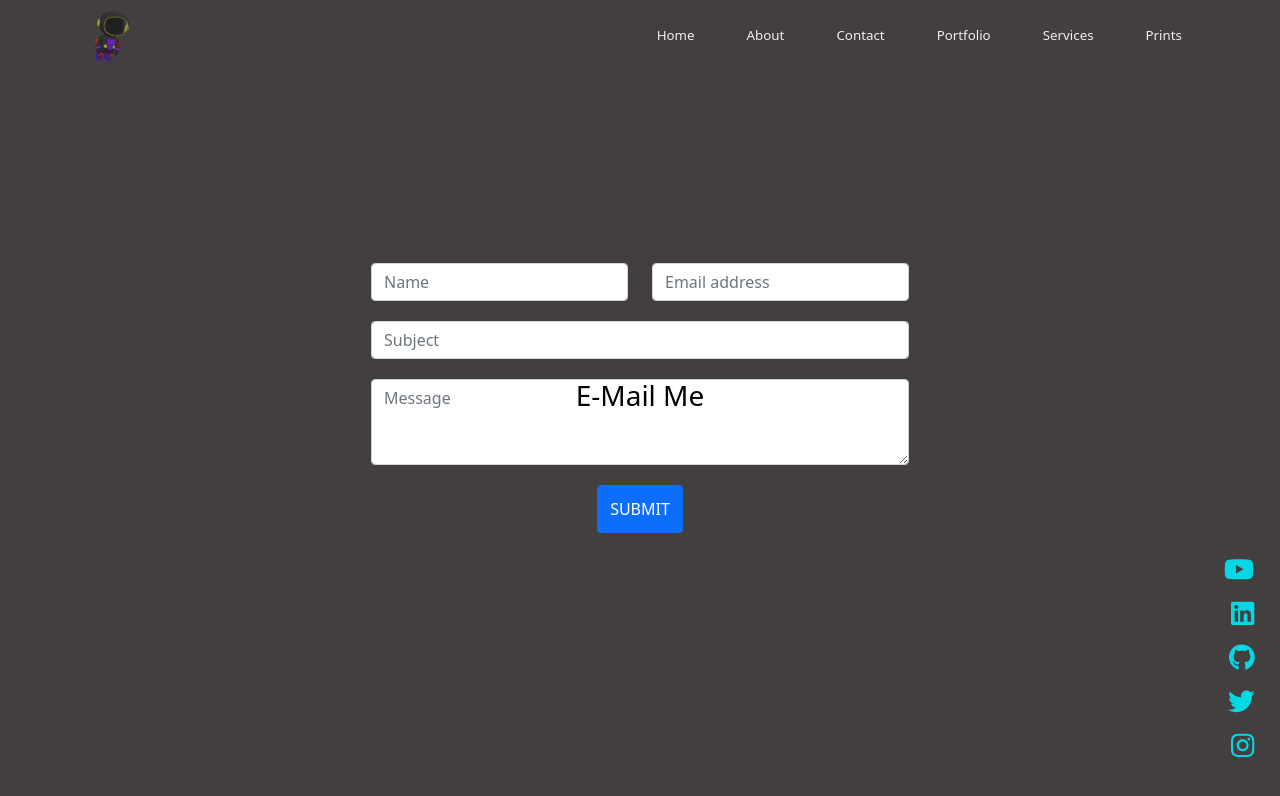
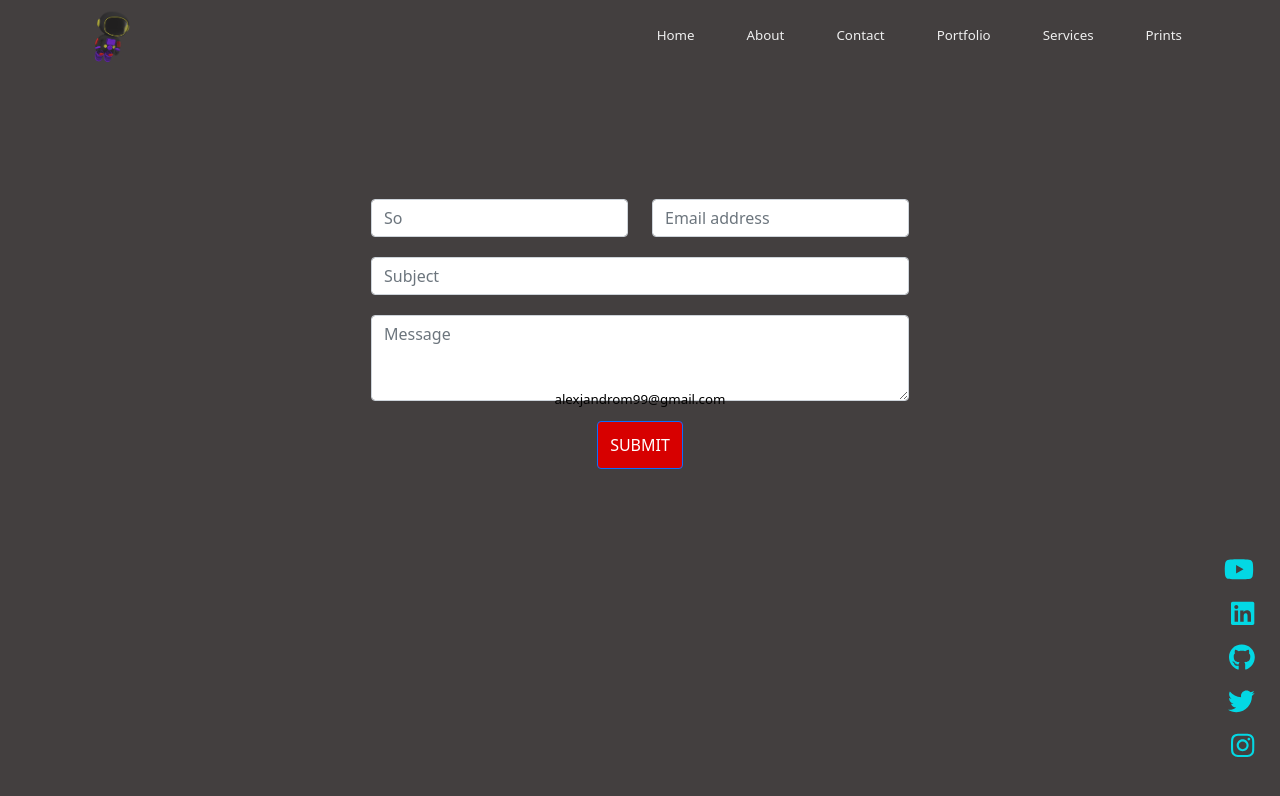
Before and after one commit to 4lexjandro/portfolio, a React (Create React App) app: page /contact in a window 1280 px wide. Shown: the top 796 px of the page. Built offline with nearby package versions, Linux system fonts and the light colour scheme.

Commit message:
testing again

```diff
--- a/src/Parts/ContactForm.jsx
+++ b/src/Parts/ContactForm.jsx
@@ -78,6 +78,7 @@ const ContactForm = () => {
                 {/* Row 1 of form */}
                 <div className='row formRow'>
                   <div className='col-6'>
+
                     <input
                       type='text'
                       name='name'
@@ -92,7 +93,7 @@ const ContactForm = () => {
                         },
                       })}
                       className='form-control formInput'
-                      placeholder='Name'
+                      placeholder='So'
                     ></input>
                     {errors.name && (
                       <span className='errorMessage'>
@@ -100,7 +101,9 @@ const ContactForm = () => {
                       </span>
                     )}
                   </div>
+
                   <div className='col-6'>
+
                     <input
                       type='email'
                       name='email'
--- a/src/Routes/Contact.jsx
+++ b/src/Routes/Contact.jsx
@@ -1,7 +1,7 @@
 import styled from "styled-components";
 import { useState } from "react";
 import { NavLink } from "react-router-dom";
-import { motion } from "framer-motion";
+
 import Footer from '../Parts/Footer'
 import ButtonMailto from './ButtonMailto'
 // import Sunset from '../Visuals/Sunset.mp4';
@@ -66,9 +66,6 @@ if (loading) {
         />
         </video> */}
 
-      <div className="">
-
-
 
 
 
@@ -83,7 +80,7 @@ if (loading) {
 
     <Container className="content">
 
-    <ContactForm />
+
 
 
 
@@ -93,22 +90,8 @@ if (loading) {
               target="_blank"
               to={{ pathname: "mailto:alexjandrom99@gmail.com" }}
             >
-              <motion.h3
-                initial={{
-                  y: -200,
-                  transition: { type: "spring", duration: 1.5, delay: 1 },
-                }}
-                animate={{
-                  y: 0,
-                  transition: { type: "spring", duration: 1.5, delay: 1 },
-                }}
-                whileHover={{ scale: 1.1 }}
-                whileTap={{ scale: 0.9 }}
-              >
-                 <ButtonMailto label="alexjandrom99@gmail.com" mailto="mailto:alexjandrom99@gmail.com" />
+             <ButtonMailto label="alexjandrom99@gmail.com" mailto="mailto:alexjandrom99@gmail.com" />
 
-
-              </motion.h3>
             </Message>
           ) : (
             <Message
@@ -116,37 +99,26 @@ if (loading) {
               target="_blank"
               to={{ pathname: "mailto:alexjandrom99@gmail.com" }}
             >
-              <motion.h3
-                initial={{
-                  y: -200,
-                  transition: { type: "spring", duration: 1.5, delay: 1 },
-                }}
-                animate={{
-                  y: 0,
-                  transition: { type: "spring", duration: 1.5, delay: 1 },
-                }}
-                whileHover={{ scale: 1.1 }}
-                whileTap={{ scale: 0.9 }}
-              >
+          <ButtonMailto  label="alexjandrom99@gmail.com " mailto="mailto:alexjandrom99@gmail.com" />
 
-
-
-          <ButtonMailto  label="E-Mail Me " mailto="mailto:alexjandrom99@gmail.com" />
-
-
-
-
-
-
-              </motion.h3>
 
             </Message>
 
 
           )}
 
+
+
+
 </Container>
-
+<div className="content">
+<ContactForm />
+</div>
+{/* <br/><br/><br/><br/><br/><br/><br/><br/><br/><br/><br/><br/><br/><br/><br/><br/><br/><br/><br/><br/>
+          <a href = "tel:914-230-3744" className='btn glass px-1 py-1 bg-pink-900 shadow-xl shadow-red-600/20 sm:px-1 btn-md'>
+            <p className="glassButton">914 - 230 - 3744</p>
+            </a>
+    */}
 
 
 
@@ -160,7 +132,6 @@ if (loading) {
       <Footer />
    </div>
 
-      </div>
 
       </>
   )
--- a/src/style.css
+++ b/src/style.css
@@ -182,7 +182,7 @@ Contact Form */
 
 
 form {
-  margin-top: 20px;
+  margin-top: -20%;
 }
 
 .formRow {
@@ -201,18 +201,20 @@ form {
 }
 
 .submit-btn {
-  padding: 15px 50px;
+
   border-radius: 10px;
   margin-bottom: 25px;
+  color: black;
+  background-color: #d70000 !important;
 }
 
-@media (max-width: 768px) {
+@media screen and (max-width: 768px) {
   .submit-message {
-    width: 125px;
-    margin-left: 200px;
+    width: 125px !important;
+    height: 90% !important;
+    margin-left: 200px !important;
   }
 }
-
 
 
 
```
